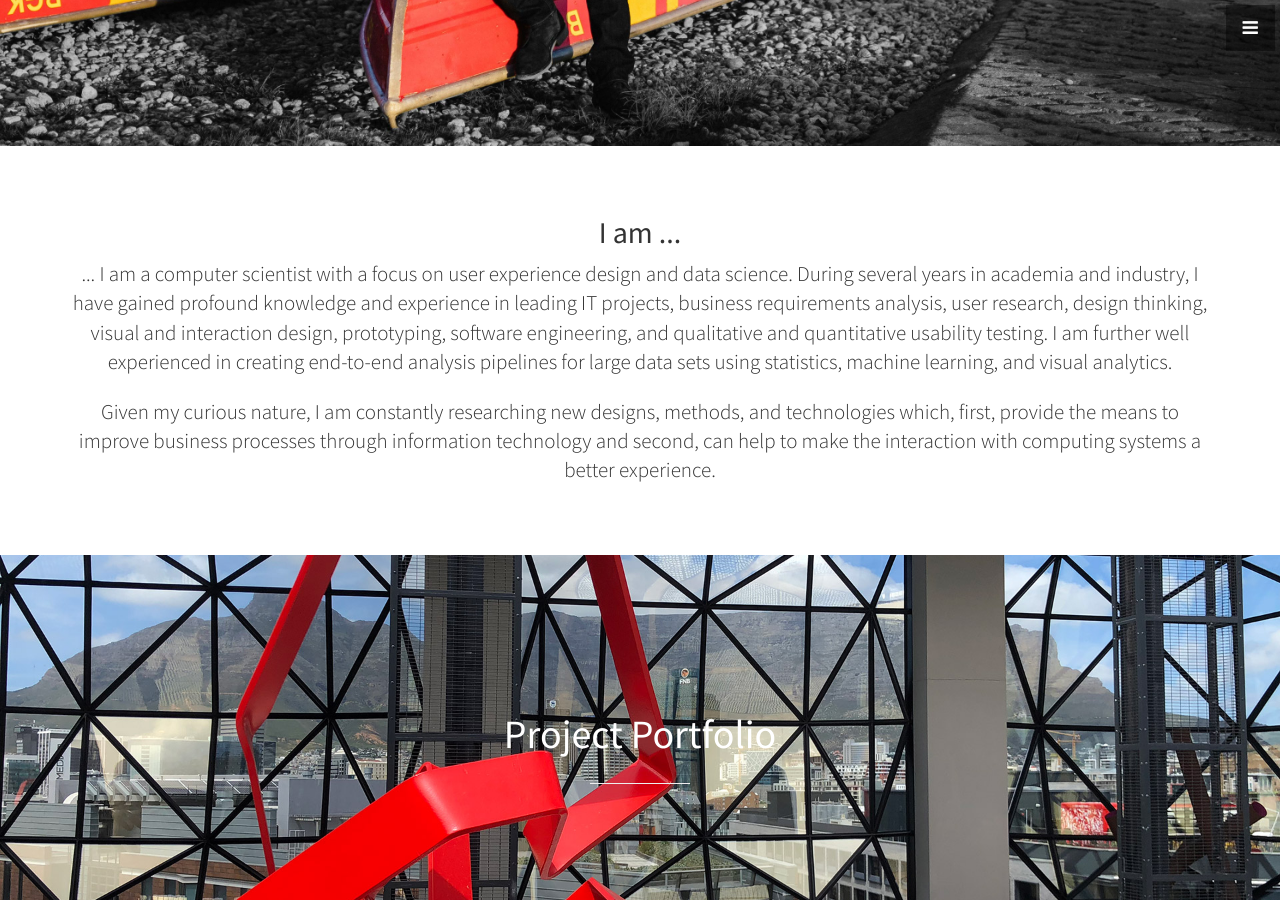
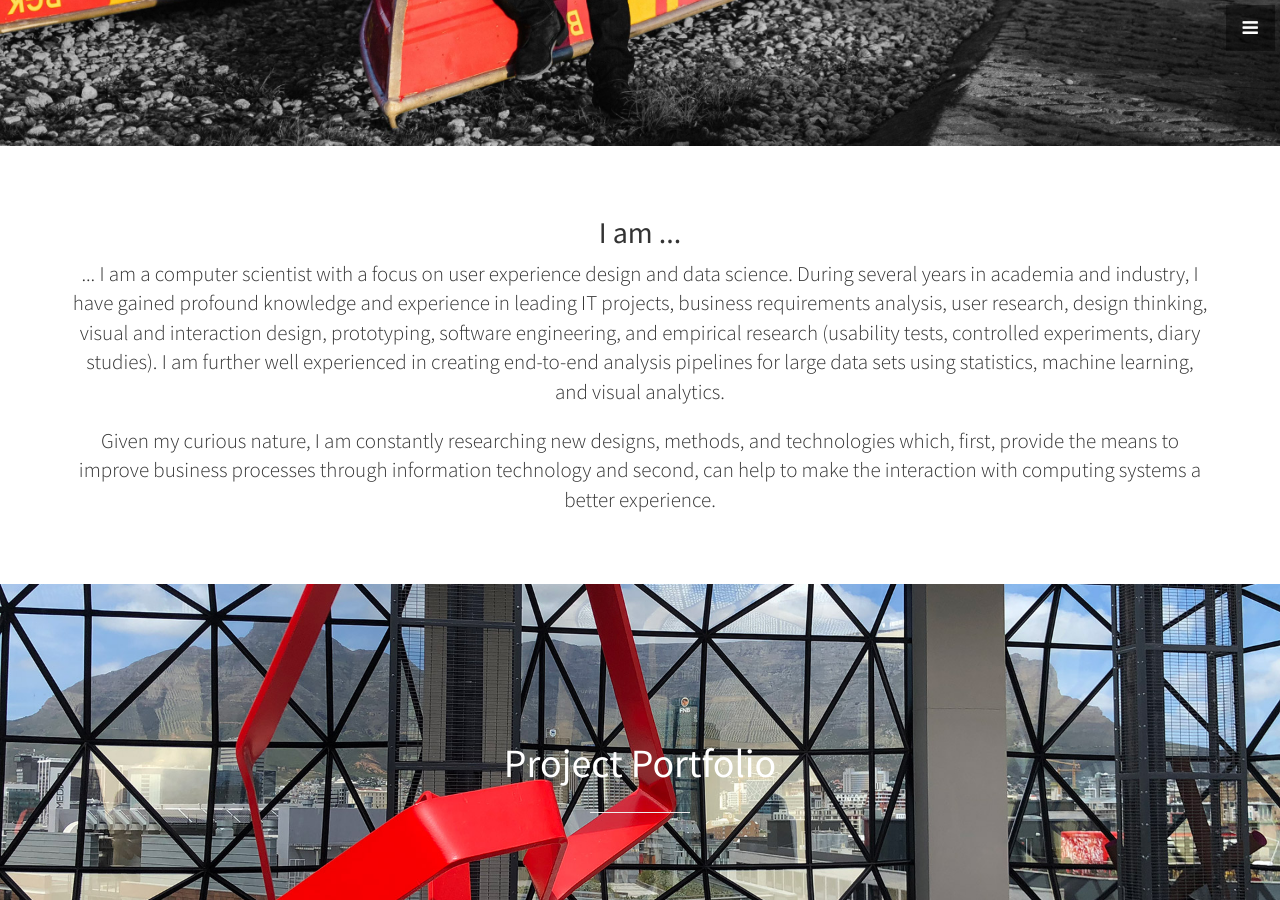
Before and after one commit to SimonButscher/home, a Jekyll site: the page built from index.html, in a window 1280 px wide and 900 px high, scrolled down 484 px. Built offline with Jekyll 4.4.1, drawn with Linux system fonts in a browser that asks for light colours; some of the changed text lies outside the part shown.

Commit message:
teaser update

```diff
--- a/_includes/portfolio.html
+++ b/_includes/portfolio.html
@@ -12,7 +12,7 @@
 
         <p class="lead">I have worked on and managed numerous research and commercial projects.
           The focus of these projects ranged from the interaction and visual design for mobile, desktop and post-WIMP interfaces to the conception of novel data analysis approaches.
-          Within the projects, I have been responsible for the entire UX lifecycle from the requirements analysis to the design, prototyping, and evaluation. Thus, I have a profound knowledge about the methodical procedures necessary for implementing a successful user experience.
+          Within the projects, I have been responsible for the entire UX lifecycle from the requirements analysis to the design, prototyping, and evaluation. Thus, I have a profound knowledge about the methodical procedures necessary to design for a great user experience.
         </p>
 
         <div class="row">
--- a/_includes/teaser.html
+++ b/_includes/teaser.html
@@ -6,8 +6,9 @@
         <p class="lead">
             ... I am a computer scientist with a focus on user experience design and data science. During several years in academia and industry,
             I have gained profound knowledge and experience in leading IT projects, business requirements analysis, user research, design thinking,
-            visual and interaction design, prototyping, software engineering, and qualitative and quantitative usability testing. I am further well
-            experienced in creating end-to-end analysis pipelines for large data sets using statistics, machine learning, and visual analytics.
+            visual and interaction design, prototyping, software engineering, and empirical research (usability tests, controlled experiments, diary
+            studies). I am further well experienced in creating end-to-end analysis pipelines for large data sets using statistics, machine learning,
+            and visual analytics.
         </p>
         <p class="lead">
             Given my curious nature, I am constantly researching new designs, methods, and technologies which, first, provide the means to improve
```
